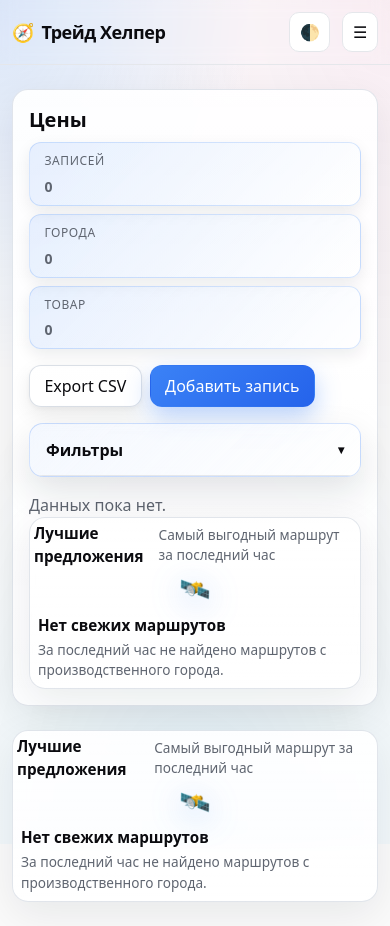
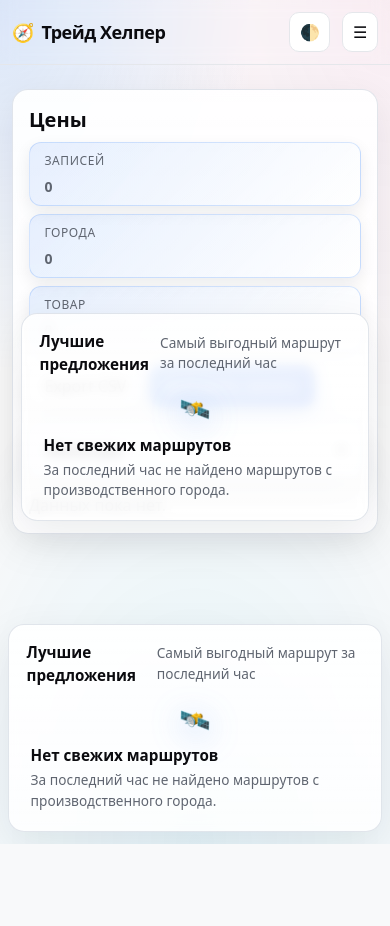
Before and after one commit to R1index/TradeResonance, a Flask app: page / in a window 390 px wide. After the commit the page ends 844 px from the top, so only its background shows below. Run offline with Flask 3, Linux system fonts and the light colour scheme; data that the repository does not hold is empty; some libraries are stand-ins or nearby versions.

Commit message:
Update tw-app.css

```diff
--- a/static/tw-app.css
+++ b/static/tw-app.css
@@ -731,6 +731,19 @@ details[open] > summary {
   animation: slideOut 0.3s ease forwards;
 }
 
+/* Виджет лучших предложений */
+.best-deals-widget {
+  position: fixed;
+  bottom: 0.75rem;
+  right: 0.5rem;
+  width: min(360px, calc(100vw - 1rem));
+  z-index: 40;
+  display: flex;
+  flex-direction: column;
+  gap: 0.75rem;
+  padding: 1rem 1.1rem;
+}
+
 .best-deals-widget__header {
   display: flex;
   align-items: center;
@@ -854,14 +867,12 @@ details[open] > summary {
   color: var(--muted);
 }
 
-/* Мобильная адаптация виджета */
 @media (max-width: 640px) {
   .best-deals-widget {
-    bottom: 0.25rem;
-    right: 0.25rem;
-    left: auto;
+    right: 0.5rem;
+    left: 0.5rem;
+    bottom: 0.75rem;
     width: auto;
-    padding: 0.25rem;
   }
 
   .best-route__legs {
```
